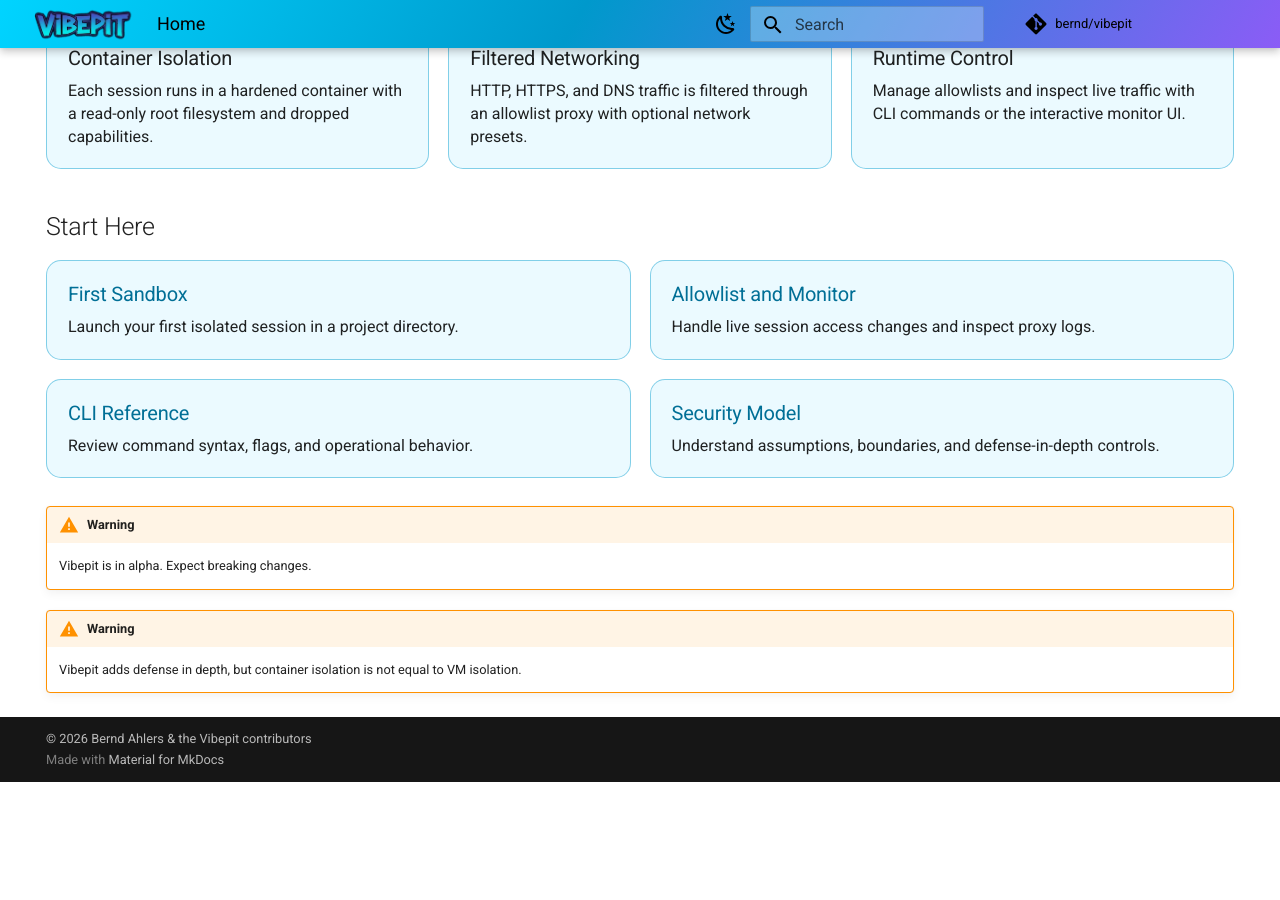
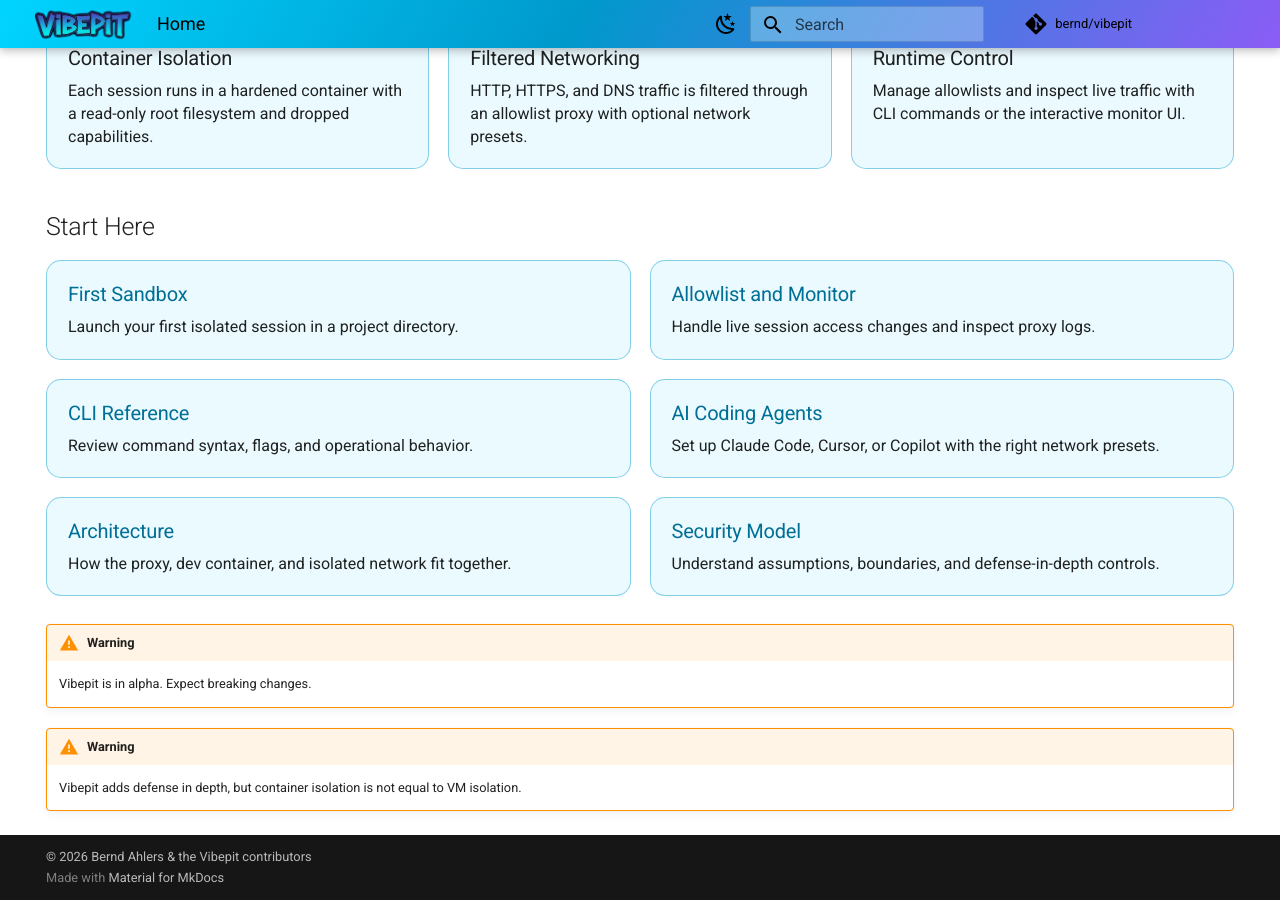
Before and after one commit to bernd/vibepit, an MkDocs documentation site: the page built from docs/content/index.md, in a window 1280 px wide and 900 px high, scrolled down 932 px. Built offline with MkDocs 1.6.1 and Material for MkDocs 9.7.7, drawn with Linux system fonts in a browser that asks for light colours; comment, search, counter and statistics services are not loaded; before the commit the page ends 1714 px from its top, so only the background shows below that.

Commit message:
Update landing page with new docs cards
Co-Authored-By: Claude Opus 4.6 <noreply@anthropic.com>

```diff
--- a/docs/content/index.md
+++ b/docs/content/index.md
@@ -64,6 +64,14 @@ sudo mv vibepit /usr/local/bin/</code></pre>
     <p>Review command syntax, flags, and operational behavior.</p>
   </article>
   <article class="vp-card">
+    <h3><a href="how-to/ai-coding-agents/">AI Coding Agents</a></h3>
+    <p>Set up Claude Code, Cursor, or Copilot with the right network presets.</p>
+  </article>
+  <article class="vp-card">
+    <h3><a href="explanations/architecture/">Architecture</a></h3>
+    <p>How the proxy, dev container, and isolated network fit together.</p>
+  </article>
+  <article class="vp-card">
     <h3><a href="explanations/security-model/">Security Model</a></h3>
     <p>Understand assumptions, boundaries, and defense-in-depth controls.</p>
   </article>
```
